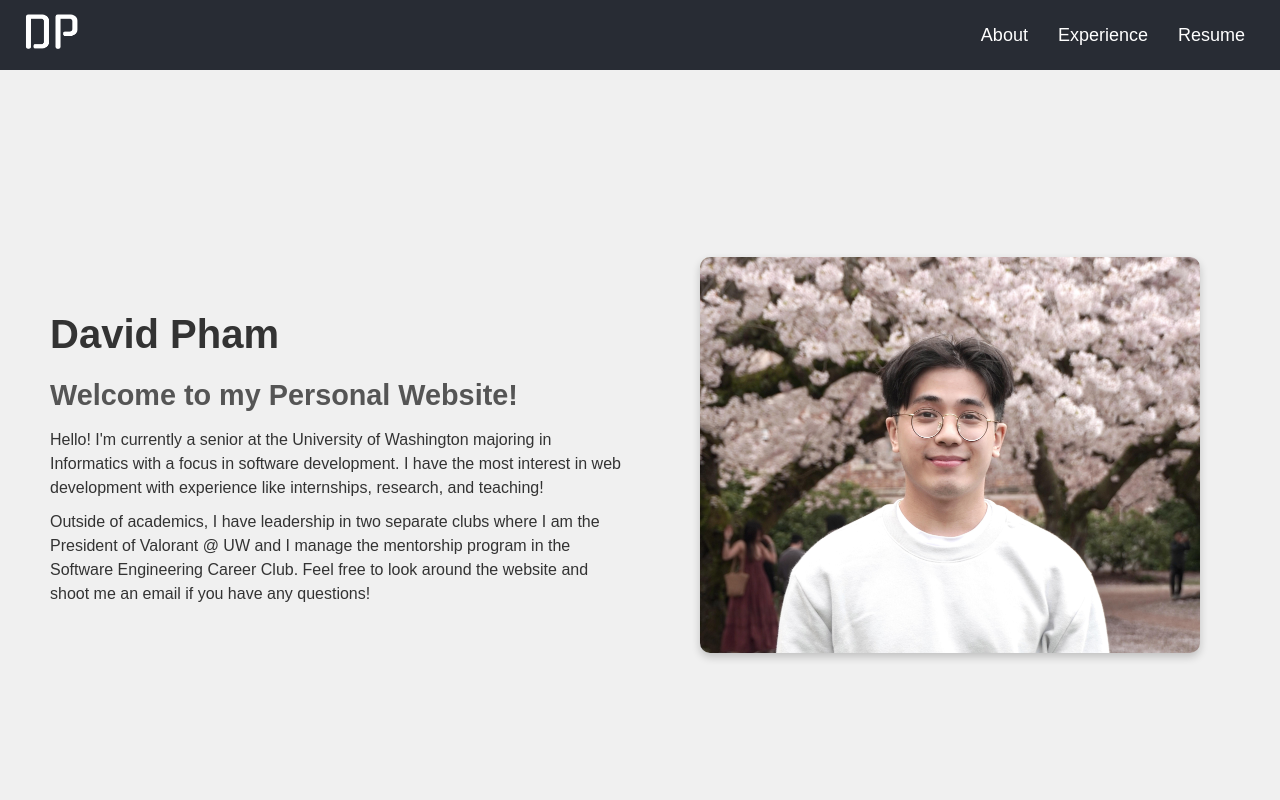
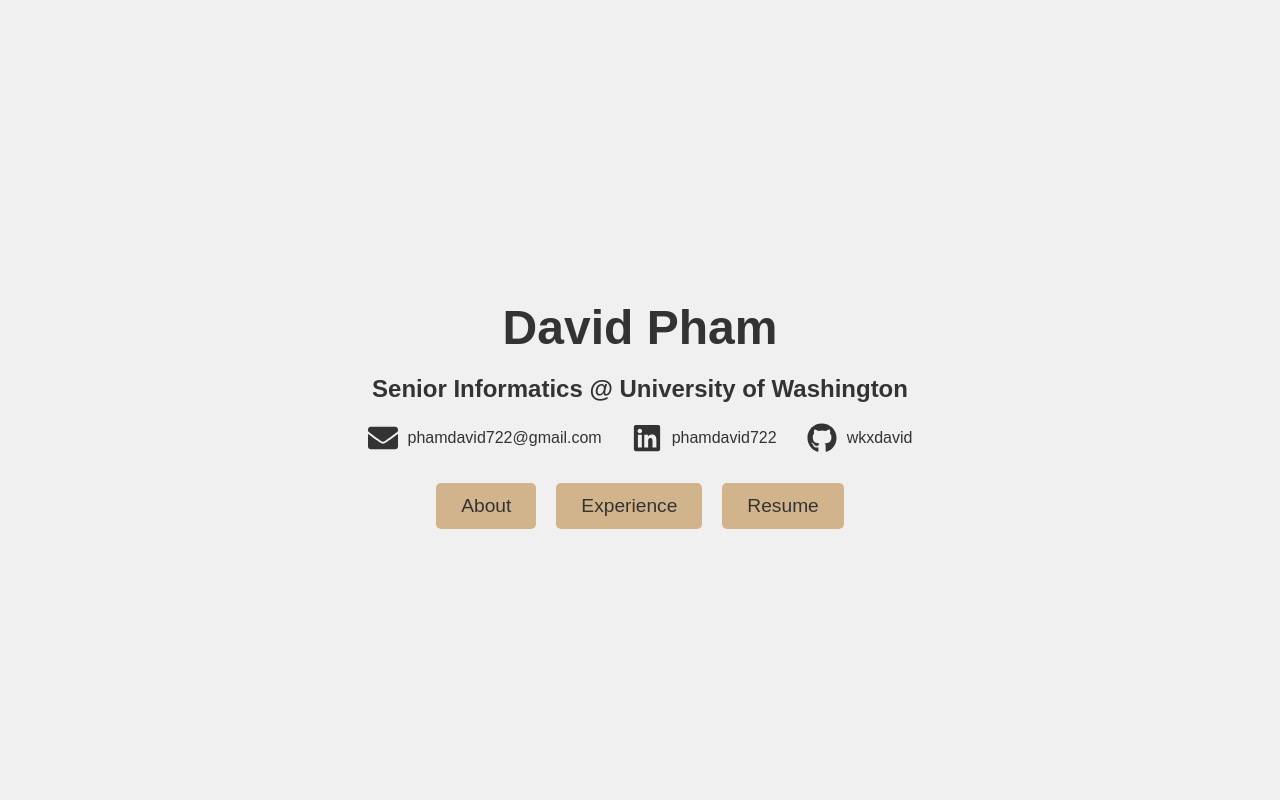
Before and after one commit to wkxdavid/personalwebsite, a React (Create React App) app: page / in a window 1280 px wide. Shown: the top 800 px of the page. Built offline with nearby package versions, Linux system fonts and the light colour scheme; the HTML template or start-up script is replaced by a standard one.

Commit message:
Added homepage

```diff
--- a/src/App.css
+++ b/src/App.css
@@ -1,3 +1,38 @@
+.navbar {
+  background-color: #282c34;
+  padding: 20px 0;
+}
+
+.navbar ul {
+  display: flex;
+  justify-content: center;
+  list-style-type: none;
+  margin: 0;
+  padding: 0;
+}
+
+.navbar li {
+  margin: 0 15px;
+}
+
+.navbar a {
+  color: #d2b48c;
+  text-decoration: none;
+  font-size: 1.2em;
+  padding: 10px 20px;
+  transition: background-color 0.3s ease, color 0.3s ease;
+}
+
+.navbar a:hover {
+  background-color: #a67c52;
+  color: white;
+  border-radius: 5px;
+}
+
+.navbar a:focus {
+  outline: none;
+}
+
 body {
   margin: 0;
   font-family: Arial, sans-serif;
@@ -6,7 +41,7 @@ body {
 }
 
 .App-footer {
-  background-color: #282c34;
+  background-color: #d2b48c;
   color: white;
   display: flex;
   flex-direction: column;
@@ -30,7 +65,8 @@ body {
   display: flex;
   flex-direction: column;
   align-items: center;
-  padding: 20px;
+  padding-top: 20px;
+  padding-bottom: 0px;
   text-align: center;
 }
 
@@ -62,11 +98,11 @@ body {
 }
 
 .social-item p a:hover {
-  color: #61dafb;
+  color: #a67c52;
 }
 
 .App-footer p {
-  margin-top: 5x;
+  margin-top: 5px;
   font-size: 14px;
   color: #a3a3a3;
 }
@@ -76,5 +112,5 @@ body {
 }
 
 .App-footer p a:hover {
-  color: #61dafb;
+  color: #a67c52;
 }
--- a/src/App.js
+++ b/src/App.js
@@ -1,41 +1,74 @@
 import React from 'react';
 import './App.css';
 import logo from './img/dp-logo-transparent.png';
-import { BrowserRouter as Router, Route, Routes, Link } from 'react-router-dom';
+import {
+  BrowserRouter as Router,
+  Route,
+  Routes,
+  Link,
+  useLocation,
+} from 'react-router-dom';
 import AboutPage from './components/IntroPage/about';
 import ExperiencePage from './components/ExperiencePage/experience';
+import HomePage from './components/HomePage/home';
 import ResumePage from './components/ResumePage/resume';
 import { FaLinkedin, FaGithub, FaEnvelope } from 'react-icons/fa';
 
 // Hello, I see your taking a look at the source code. It is currently still an work in progress and I hope to make it better in the future!
 
-function App() {
+function Navbar() {
+  const location = useLocation();
+  if (location.pathname === '/') {
+    return null;
+  }
+
   return (
-    <Router>
-      <div className='App'>
+    <nav className='navbar'>
+      <ul>
+        <li>
+          <Link to='/'>Home</Link>
+        </li>
+        <li>
+          <Link to='/about'>About</Link>
+        </li>
+        <li>
+          <Link to='/experience'>Experience</Link>
+        </li>
+        <li>
+          <Link to='/resume'>Resume</Link>
+        </li>
+      </ul>
+    </nav>
+  );
+}
+
+function Header() {
+  const location = useLocation();
+  if (location.pathname === '/') {
+    return null;
+  }
+
+  return (
     <header className='App-header'>
       <img src={logo} className='App-logo' alt='logo' />
-          <nav className='App-nav'>
-            <Link to='/'>About</Link>
-            <Link to='/projects'>Experience</Link>
-            <Link to='/resume'>Resume</Link> {}
-          </nav>
+      <Navbar />
     </header>
+  );
+}
 
-        <Routes>
-          <Route path='/' element={<AboutPage />} />
-          <Route path='/projects' element={<ExperiencePage />} />
-          <Route path='/resume' element={<ResumePage />} />
-        </Routes>
+function Footer() {
+  const location = useLocation();
+  if (location.pathname === '/') {
+    return null;
+  }
 
+  return (
     <footer className='App-footer'>
       <div className='contact-info'>
         <div className='social-item'>
           <FaEnvelope size={30} />
           <p>
-                <a href='mailto:phamdavid722@gmail.com'>
-                  phamdavid722@gmail.com
-                </a>
+            <a href='mailto:phamdavid722@gmail.com'>phamdavid722@gmail.com</a>
           </p>
         </div>
         <div className='social-item'>
@@ -65,6 +98,21 @@ function App() {
       </div>
       <p>&copy; 2024 David Pham. All rights reserved.</p>
     </footer>
+  );
+}
+
+function App() {
+  return (
+    <Router>
+      <div className='App'>
+        <Header />
+        <Routes>
+          <Route path='/' element={<HomePage />} />
+          <Route path='/about' element={<AboutPage />} />
+          <Route path='/experience' element={<ExperiencePage />} />
+          <Route path='/resume' element={<ResumePage />} />
+        </Routes>
+        <Footer />
       </div>
     </Router>
   );
--- /dev/null
+++ b/src/components/HomePage/home.css
@@ -0,0 +1,76 @@
+html,
+body {
+  height: 100%;
+  margin: 0;
+  padding: 0;
+  background-color: #f0f0f0;
+  font-family: Arial, sans-serif;
+}
+
+.home-section {
+  display: flex;
+  justify-content: center;
+  align-items: center;
+  height: 100vh;
+  background-color: #f0f0f0;
+}
+
+.home-container {
+  text-align: center;
+}
+
+.home-text h1 {
+  font-size: 3em;
+  margin-bottom: 20px;
+}
+
+.home-buttons {
+  margin-top: 20px;
+}
+
+.home-button {
+  display: inline-block;
+  padding: 12px 25px;
+  margin: 10px;
+  text-decoration: none;
+  background-color: #d2b48c;
+  color: #333;
+  border-radius: 5px;
+  font-size: 1.2em;
+  transition: background-color 0.3s ease;
+}
+
+.home-button:hover {
+  background-color: #a67c52;
+}
+
+.contact-info {
+  display: flex;
+  justify-content: center;
+  align-items: center;
+  gap: 30px;
+}
+
+.link-item {
+  display: flex;
+  align-items: center;
+}
+
+.link-item p {
+  margin-left: 100px;
+  margin: 0;
+  color: #333;
+  display: flex;
+  align-items: center;
+  padding-left: 10px;
+}
+
+.link-item p a {
+  color: #333;
+  text-decoration: none;
+  transition: color 0.3s ease;
+}
+
+.link-item p a:hover {
+  color: #a67c52;
+}
--- /dev/null
+++ b/src/components/HomePage/home.js
@@ -0,0 +1,64 @@
+import React from 'react';
+import { Link } from 'react-router-dom';
+import './home.css';
+import { FaLinkedin, FaGithub, FaEnvelope } from 'react-icons/fa';
+
+function HomePage() {
+  return (
+    <section id='home-section' className='home-section'>
+      <div className='home-container'>
+        <div className='home-text'>
+          <h1>David Pham</h1>
+          <h2>Senior Informatics @ University of Washington</h2>
+          <div className='contact-info'>
+            <div className='link-item'>
+              <FaEnvelope size={30} />
+              <p>
+                <a href='mailto:phamdavid722@gmail.com'>
+                  phamdavid722@gmail.com
+                </a>
+              </p>
+            </div>
+            <div className='link-item'>
+              <FaLinkedin size={30} />
+              <p>
+                <a
+                  href='https://www.linkedin.com/in/phamdavid722'
+                  target='_blank'
+                  rel='noopener noreferrer'
+                >
+                  phamdavid722
+                </a>
+              </p>
+            </div>
+            <div className='link-item'>
+              <FaGithub size={30} />
+              <p>
+                <a
+                  href='https://github.com/wkxdavid'
+                  target='_blank'
+                  rel='noopener noreferrer'
+                >
+                  wkxdavid
+                </a>
+              </p>
+            </div>
+          </div>
+          <div className='home-buttons'>
+            <Link to='/about' className='home-button'>
+              About
+            </Link>
+            <Link to='/experience' className='home-button'>
+              Experience
+            </Link>
+            <Link to='/resume' className='home-button'>
+              Resume
+            </Link>
+          </div>
+        </div>
+      </div>
+    </section>
+  );
+}
+
+export default HomePage;
--- a/src/components/IntroPage/about.js
+++ b/src/components/IntroPage/about.js
@@ -8,19 +8,21 @@ function AboutPage() {
       <div className='about-container'>
         <div className='about-text'>
           <h1>David Pham</h1>
-          <h2>Welcome to my Personal Website!</h2>
-          {/* <h3>Website was created 11/5/2024 and is still Work In Progress</h3> */}
           <p>
             Hello! I'm currently a senior at the University of Washington
             majoring in Informatics with a focus in software development. I have
-            the most interest in web development with experience like
-            internships, research, and teaching!
+            experience with internships, research, and teaching.
           </p>
           <p>
-            Outside of academics, I have leadership in two separate clubs where
-            I am the President of Valorant @ UW and I manage the mentorship
-            program in the Software Engineering Career Club. Feel free to look
-            around the website and shoot me an email if you have any questions!
+            Aside with my techical background, I have leadership in two separate
+            clubs where I am the President of Valorant @ UW and I manage the
+            mentorship program in the Software Engineering Career Club.
+          </p>
+          <p>
+            Some of my favorites hobbies is exercising, traveling, and gaming,
+            Otherwise, I love spending time with friends and family. Feel free
+            to look around the website and shoot me an email if you have any
+            questions!
           </p>
         </div>
         <div className='about-image'>
```
Lines whose indentation alone changed are shown as unchanged.
